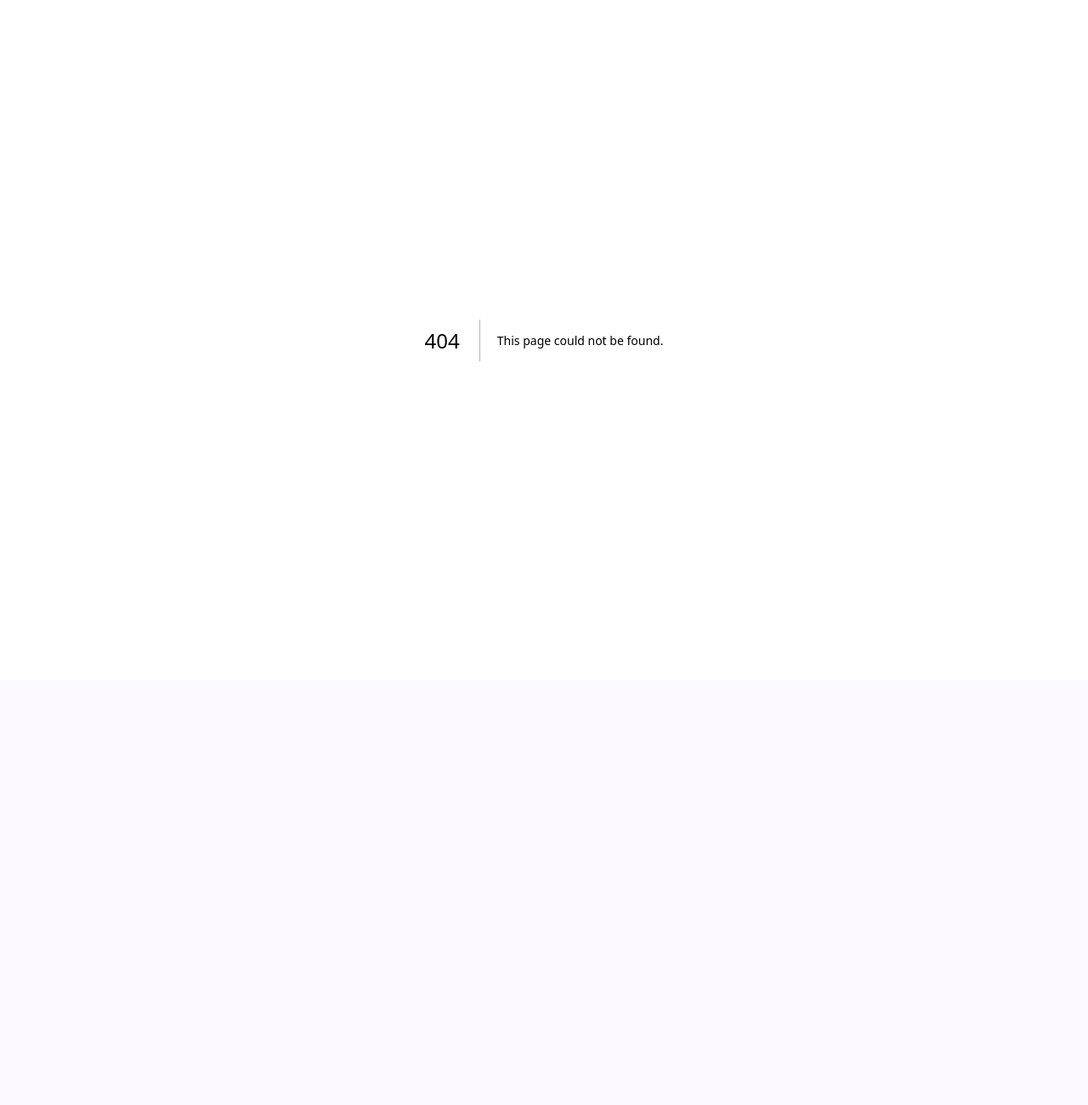
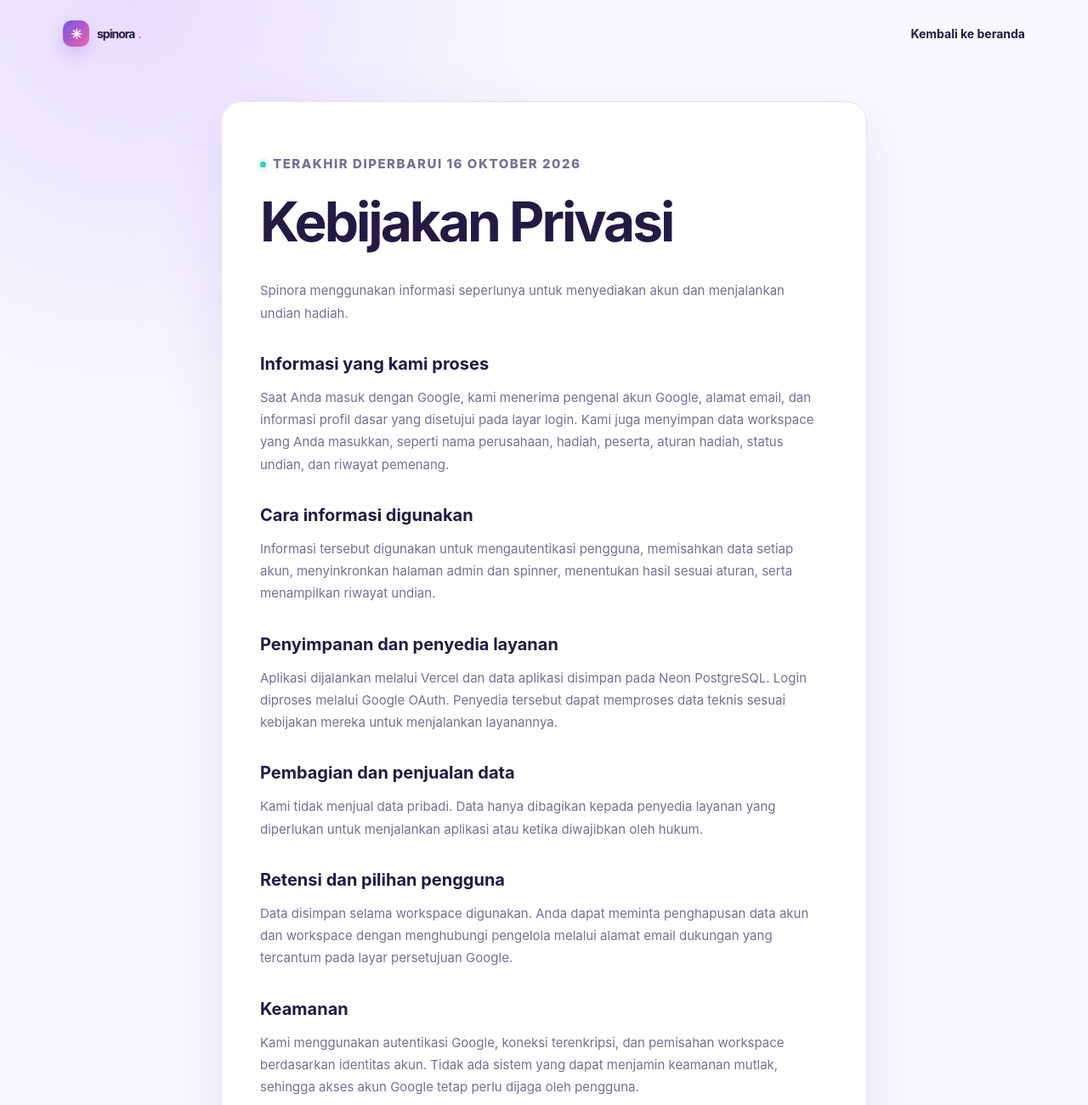
Before and after one commit to IrwanFicoFar/spinner, a Next.js app in the folder web/: page /privacy in a window 1280 px wide. Before the commit this address had no page. Shown: the top 1300 px of the page at 85% size. Before the commit the page ends 800 px from the top, so only its background shows below. Built offline with nearby package versions, Linux system fonts and the light colour scheme.

Commit message:
feat: add public legal pages for OAuth

```diff
--- a/web/app/layout.tsx
+++ b/web/app/layout.tsx
@@ -1,5 +1,6 @@
 import type { Metadata } from "next";
 import "./globals.css";
+import "./public.css";
 
 export const metadata: Metadata = {
   title: "Spinora — Lucky Draw Platform",
--- /dev/null
+++ b/web/app/privacy/page.tsx
@@ -0,0 +1,30 @@
+import Link from 'next/link';
+import { Logo } from '@/components/logo';
+
+export const metadata = { title: 'Kebijakan Privasi — Spinora' };
+
+export default function Privacy() {
+  return <main className="legal-page">
+    <nav className="public-nav"><Link href="/"><Logo/></Link><Link href="/">Kembali ke beranda</Link></nav>
+    <article>
+      <p className="eyebrow"><i/>TERAKHIR DIPERBARUI 16 OKTOBER 2026</p>
+      <h1>Kebijakan Privasi</h1>
+      <p>Spinora menggunakan informasi seperlunya untuk menyediakan akun dan menjalankan undian hadiah.</p>
+      <h2>Informasi yang kami proses</h2>
+      <p>Saat Anda masuk dengan Google, kami menerima pengenal akun Google, alamat email, dan informasi profil dasar yang disetujui pada layar login. Kami juga menyimpan data workspace yang Anda masukkan, seperti nama perusahaan, hadiah, peserta, aturan hadiah, status undian, dan riwayat pemenang.</p>
+      <h2>Cara informasi digunakan</h2>
+      <p>Informasi tersebut digunakan untuk mengautentikasi pengguna, memisahkan data setiap akun, menyinkronkan halaman admin dan spinner, menentukan hasil sesuai aturan, serta menampilkan riwayat undian.</p>
+      <h2>Penyimpanan dan penyedia layanan</h2>
+      <p>Aplikasi dijalankan melalui Vercel dan data aplikasi disimpan pada Neon PostgreSQL. Login diproses melalui Google OAuth. Penyedia tersebut dapat memproses data teknis sesuai kebijakan mereka untuk menjalankan layanannya.</p>
+      <h2>Pembagian dan penjualan data</h2>
+      <p>Kami tidak menjual data pribadi. Data hanya dibagikan kepada penyedia layanan yang diperlukan untuk menjalankan aplikasi atau ketika diwajibkan oleh hukum.</p>
+      <h2>Retensi dan pilihan pengguna</h2>
+      <p>Data disimpan selama workspace digunakan. Anda dapat meminta penghapusan data akun dan workspace dengan menghubungi pengelola melalui alamat email dukungan yang tercantum pada layar persetujuan Google.</p>
+      <h2>Keamanan</h2>
+      <p>Kami menggunakan autentikasi Google, koneksi terenkripsi, dan pemisahan workspace berdasarkan identitas akun. Tidak ada sistem yang dapat menjamin keamanan mutlak, sehingga akses akun Google tetap perlu dijaga oleh pengguna.</p>
+      <h2>Perubahan kebijakan</h2>
+      <p>Kebijakan ini dapat diperbarui ketika layanan atau cara pemrosesan data berubah. Tanggal pembaruan terbaru akan ditampilkan pada halaman ini.</p>
+      <p className="legal-links"><Link href="/terms">Baca Ketentuan Layanan</Link><Link href="/login">Masuk ke Spinora</Link></p>
+    </article>
+  </main>;
+}
--- /dev/null
+++ b/web/app/public.css
@@ -0,0 +1,40 @@
+.public-page {
+  min-height: 100vh;
+  overflow: hidden;
+  background: radial-gradient(circle at 12% 8%, #e5dbff 0, transparent 30%), radial-gradient(circle at 88% 25%, #ffd8eb 0, transparent 28%), #fbf9ff;
+}
+.public-nav { display: flex; align-items: center; justify-content: space-between; max-width: 1180px; margin: auto; padding: 24px; }
+.public-nav > div { display: flex; align-items: center; gap: 20px; }
+.public-nav a { font-size: 14px; font-weight: 700; }
+.public-hero { max-width: 900px; margin: 8vh auto 0; padding: 40px 24px; text-align: center; }
+.public-hero .eyebrow { justify-content: center; }
+.public-hero h1 { margin: 22px 0; font-size: clamp(48px, 7vw, 88px); line-height: .98; letter-spacing: -5px; }
+.public-hero h1 span { background: linear-gradient(90deg, var(--violet), var(--pink), #ed9b32); background-clip: text; color: transparent; }
+.public-hero > p:not(.eyebrow) { max-width: 670px; margin: auto; color: var(--muted); font-size: 18px; line-height: 1.7; }
+.public-actions { display: flex; justify-content: center; gap: 12px; margin-top: 32px; }
+.public-cta, .public-secondary { display: inline-flex; align-items: center; justify-content: center; border-radius: 12px; padding: 14px 20px; font-size: 14px; font-weight: 800; }
+.public-cta { background: linear-gradient(100deg, var(--violet), var(--pink)); color: #fff; box-shadow: 0 14px 32px #7654e83b; }
+.public-cta.small { padding: 10px 14px; font-size: 12px; }
+.public-secondary { border: 1px solid var(--line); background: #fff; }
+.public-features { display: grid; grid-template-columns: repeat(3, 1fr); gap: 16px; max-width: 1060px; margin: 45px auto 80px; padding: 0 24px; }
+.public-features article { padding: 26px; border: 1px solid var(--line); border-radius: 20px; background: #ffffffd9; box-shadow: var(--shadow); }
+.public-features article > span { font-size: 30px; }
+.public-features h2 { margin: 16px 0 8px; font-size: 20px; }
+.public-features p { margin: 0; color: var(--muted); line-height: 1.65; }
+.public-page footer { display: flex; justify-content: space-between; max-width: 1060px; margin: auto; padding: 24px; border-top: 1px solid var(--line); color: var(--muted); font-size: 13px; }
+.public-page footer div { display: flex; gap: 20px; }
+.legal-page { min-height: 100vh; background: radial-gradient(circle at 12% 0, #e7ddff 0, transparent 26%), #fbf9ff; }
+.legal-page article { max-width: 760px; margin: 40px auto 100px; padding: 45px; border: 1px solid var(--line); border-radius: 24px; background: #fff; box-shadow: var(--shadow); }
+.legal-page h1 { margin: 16px 0 30px; font-size: clamp(40px, 7vw, 64px); letter-spacing: -3px; }
+.legal-page h2 { margin: 34px 0 8px; font-size: 20px; }
+.legal-page p { color: var(--muted); font-size: 15px; line-height: 1.75; }
+.legal-links { display: flex; gap: 18px; margin-top: 40px !important; padding-top: 24px; border-top: 1px solid var(--line); }
+.legal-links a { color: var(--violet); font-weight: 800; }
+@media (max-width: 720px) {
+  .public-features { grid-template-columns: 1fr; }
+  .public-hero { margin-top: 2vh; }
+  .public-hero h1 { letter-spacing: -3px; }
+  .public-actions, .public-page footer { flex-direction: column; }
+  .legal-page article { margin: 10px 12px 50px; padding: 28px 20px; }
+  .public-nav > div > a:first-child { display: none; }
+}
```
Also changed, not shown: web/app/page.tsx (+20 -2 lines), web/app/terms/page.tsx (added, +26 -0 lines).
